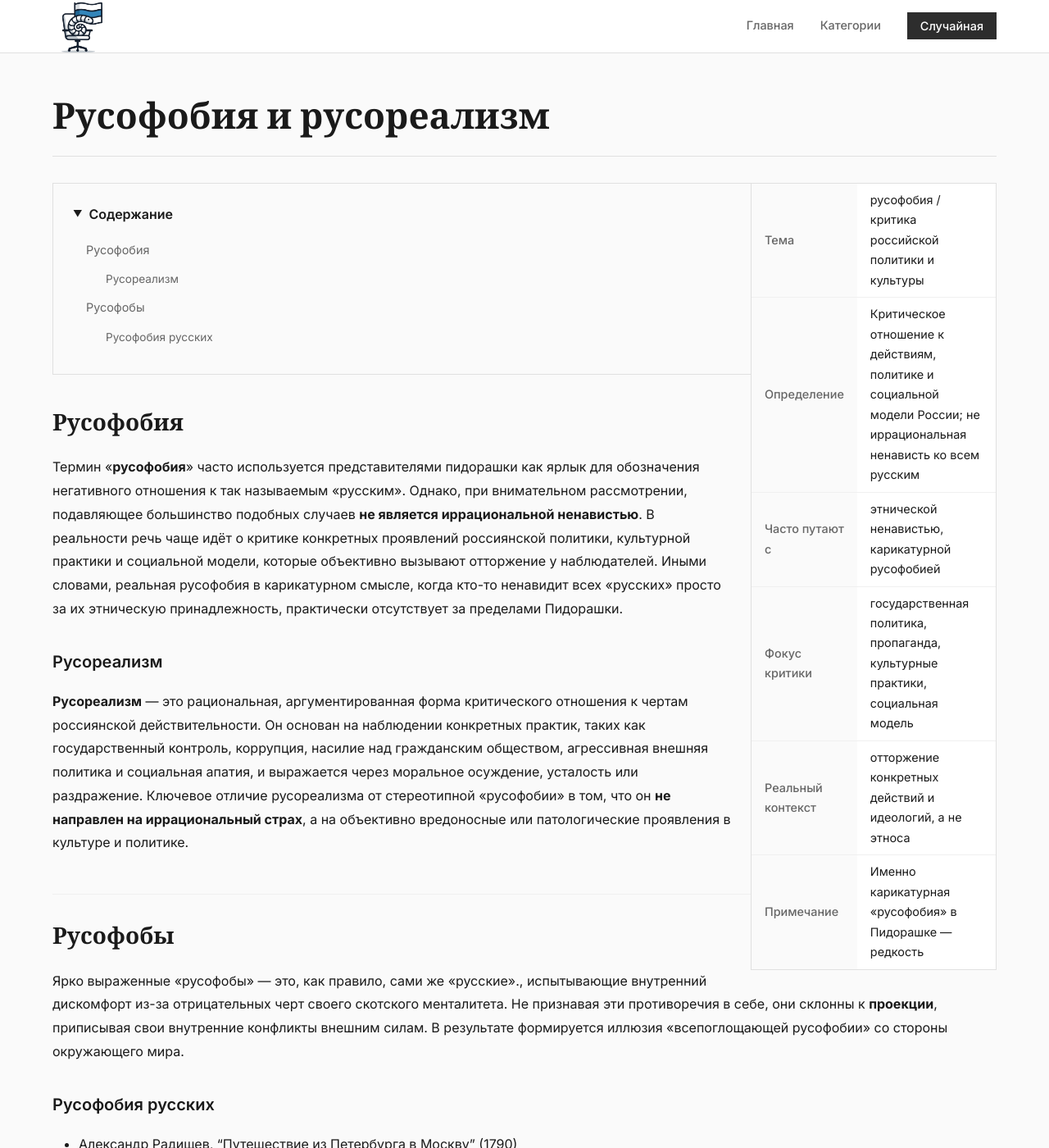
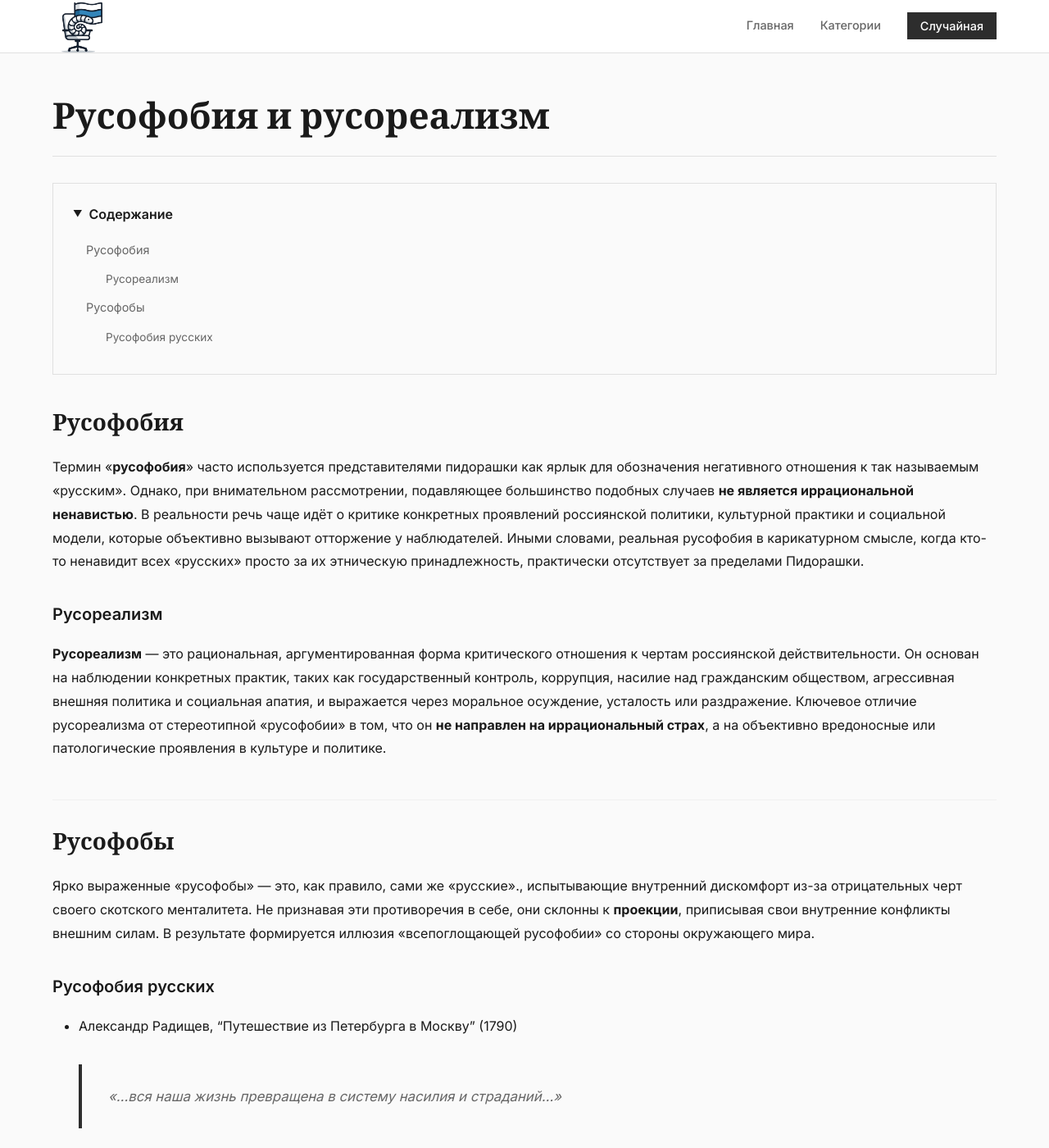
Before and after one commit to cherwepedia/111, a Jekyll site: the page built from _posts/2024-11-18-rusofobia.md, in a window 1280 px wide and 1400 px high. Shown: the whole window at 82% size. Built offline with Jekyll 4.4.1, drawn with Linux system fonts in a browser that asks for light colours; a script that is not in the unit is left out; comment, search, counter and statistics services are not loaded.

Commit message:
Update 2024-11-18-rusofobia.md

```diff
--- a/_posts/2024-11-18-rusofobia.md
+++ b/_posts/2024-11-18-rusofobia.md
@@ -2,21 +2,6 @@
 layout: post
 title: "Русофобия и русореализм"
 categories: [политика]
-
-infobox:
-  data:
-    - label: "Тема"
-      value: "русофобия / критика российской политики и культуры"
-    - label: "Определение"
-      value: "Критическое отношение к действиям, политике и социальной модели России; не иррациональная ненависть ко всем русским"
-    - label: "Часто путают с"
-      value: "этнической ненавистью, карикатурной русофобией"
-    - label: "Фокус критики"
-      value: "государственная политика, пропаганда, культурные практики, социальная модель"
-    - label: "Реальный контекст"
-      value: "отторжение конкретных действий и идеологий, а не этноса"
-    - label: "Примечание"
-      value: "Именно карикатурная «русофобия» в Пидорашке — редкость"
 ---
 
 
```
